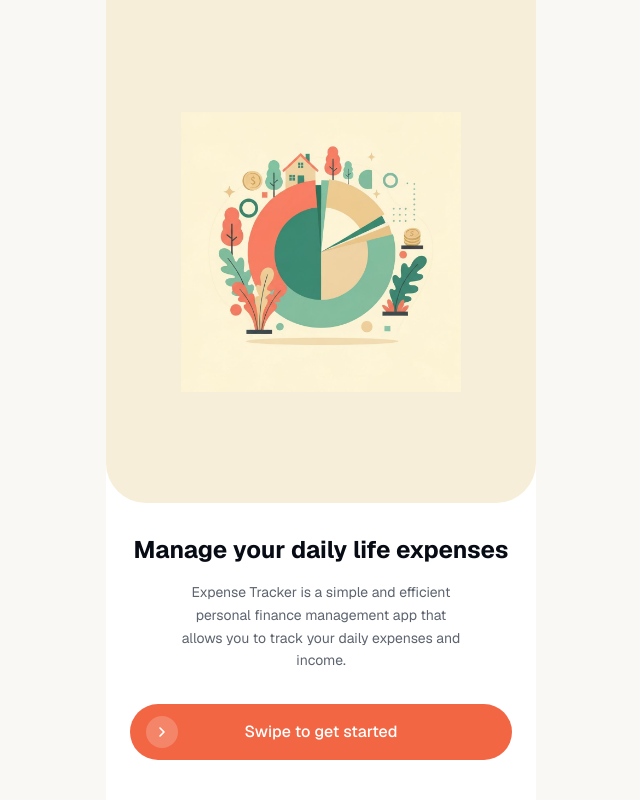
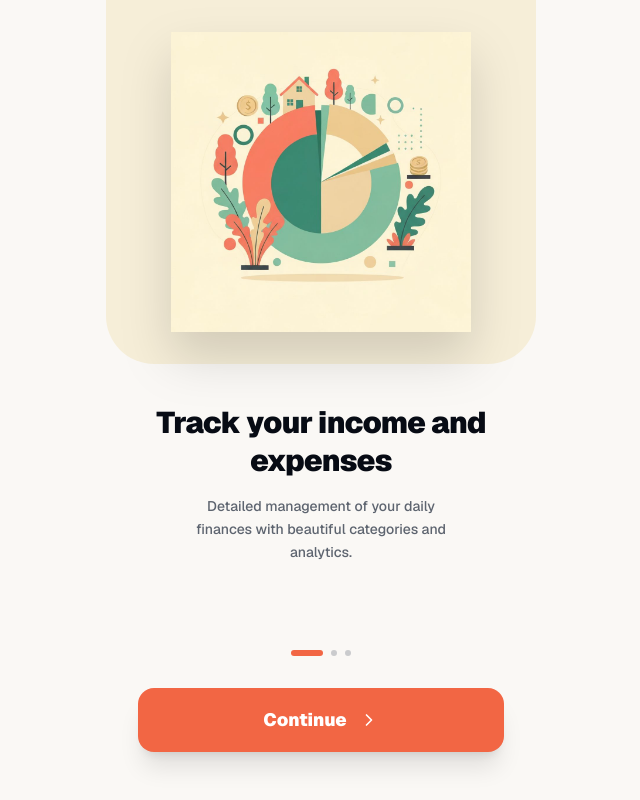
Before and after one commit to Fairoz007/expense-tracker, a Next.js app: page / in a window 1280 px wide. Shown: the whole page, without its empty margins (319-959 px from the left). Built offline with nearby package versions, Linux system fonts and the light colour scheme; no server answers.

Commit message:
feat: replace single-screen onboarding with a multi-step carousel and update navigation logic

```diff
--- a/app/page.tsx
+++ b/app/page.tsx
@@ -25,20 +25,19 @@ export default function HomePage() {
   const [selectedTransaction, setSelectedTransaction] = useState<any>(null);
   const [isEditing, setIsEditing] = useState(false);
 
-  // Check if user has completed onboarding and handle screen shortcuts
+  // Check if user has completed onboarding for this session
   useEffect(() => {
     if (typeof window !== "undefined") {
-      const onboarded = localStorage.getItem("expense-tracker-onboarded");
       const urlParams = new URLSearchParams(window.location.search);
       const screenParam = urlParams.get("screen") as Screen;
 
-      if (onboarded === "true") {
-        setHasOnboarded(true);
-        if (isSignedIn) {
-           setCurrentScreen(screenParam || "home");
-        } else {
-           setCurrentScreen("signin");
-        }
+      if (isSignedIn) {
+         // If already signed in, we can skip onboarding if they've done it this session
+         // or if they used a direct link
+         if (screenParam) {
+           setCurrentScreen(screenParam);
+           setHasOnboarded(true);
+         }
       }
     }
   }, [isSignedIn]);
@@ -77,9 +76,8 @@ export default function HomePage() {
   }, [isSignedIn, hasOnboarded, currentScreen]);
 
   const handleOnboardingComplete = () => {
-    localStorage.setItem("expense-tracker-onboarded", "true");
     setHasOnboarded(true);
-    setCurrentScreen("signin");
+    setCurrentScreen(isSignedIn ? "home" : "signin");
   };
 
   const handleNavigation = (screen: string, data?: any) => {
--- a/components/screens/onboarding-screen.tsx
+++ b/components/screens/onboarding-screen.tsx
@@ -1,62 +1,131 @@
 "use client";
 
-import { useState } from "react";
+import { useState, useCallback, useEffect } from "react";
+import useEmblaCarousel from "embla-carousel-react";
 import { ChevronRight } from "lucide-react";
 import Image from "next/image";
+import { cn } from "@/lib/utils";
 
 interface OnboardingScreenProps {
   onComplete: () => void;
 }
 
+const slides = [
+  {
+    title: "Track your income and expenses",
+    description: "Detailed management of your daily finances with beautiful categories and analytics.",
+    image: "/images/expense-hero.jpg",
+    color: "bg-[var(--cream)]",
+  },
+  {
+    title: "Understand your spending",
+    description: "Get smart insights into where your money goes and how to save more effectively.",
+    image: "/images/wallet-hero.jpg",
+    color: "bg-blue-50",
+  },
+  {
+    title: "Secure and private",
+    description: "Your financial data is yours alone, secured with enterprise-grade encryption.",
+    image: "/images/onboarding-security.png",
+    color: "bg-purple-50",
+  }
+];
+
 export function OnboardingScreen({ onComplete }: OnboardingScreenProps) {
-  const [isAnimating, setIsAnimating] = useState(false);
+  const [emblaRef, emblaApi] = useEmblaCarousel();
+  const [selectedIndex, setSelectedIndex] = useState(0);
+  const [isLastSlide, setIsLastSlide] = useState(false);
 
-  const handleSwipe = () => {
-    setIsAnimating(true);
-    setTimeout(() => {
+  const onSelect = useCallback(() => {
+    if (!emblaApi) return;
+    const index = emblaApi.selectedScrollSnap();
+    setSelectedIndex(index);
+    setIsLastSlide(index === slides.length - 1);
+  }, [emblaApi]);
+
+  useEffect(() => {
+    if (!emblaApi) return;
+    onSelect();
+    emblaApi.on("select", onSelect);
+    emblaApi.on("reInit", onSelect);
+  }, [emblaApi, onSelect]);
+
+  const handleNext = () => {
+    if (emblaApi) {
+      if (isLastSlide) {
         onComplete();
-    }, 300);
+      } else {
+        emblaApi.scrollNext();
+      }
+    }
   };
 
   return (
-    <div className="mobile-container flex flex-col bg-card min-h-dvh">
-      {/* Hero Section with Image */}
-      <div className="flex-1 bg-[var(--cream)] rounded-b-[2.5rem] flex items-center justify-center p-8 relative overflow-hidden">
-        <div className="relative w-full max-w-[280px] aspect-square">
+    <div className="mobile-container flex flex-col bg-background min-h-dvh overflow-hidden">
+      <div className="flex-1 min-h-0 relative flex flex-col">
+        {/* Embla Viewport */}
+        <div className="overflow-hidden flex-1" ref={emblaRef}>
+          <div className="flex h-full">
+            {slides.map((slide, index) => (
+              <div key={index} className="flex-[0_0_100%] min-w-0 flex flex-col">
+                <div className={cn("flex-1 flex items-center justify-center p-8 relative rounded-b-[3rem]", slide.color)}>
+                  <div className="relative w-full max-w-[300px] aspect-square drop-shadow-2xl">
                     <Image
-            src="/images/expense-hero.jpg"
-            alt="Expense tracking illustration"
+                      src={slide.image}
+                      alt={slide.title}
                       fill
                       className="object-contain"
                       priority
+                      onError={(e) => {
+                         // Fallback handle for missing images
+                         (e.target as any).src = "https://placehold.co/600x600/png?text=Expense+Tracker";
+                      }}
                     />
                   </div>
                 </div>
 
-      {/* Content Section */}
-      <div className="px-6 py-8 flex flex-col items-center text-center gap-4">
-        <h1 className="text-2xl font-bold text-foreground leading-tight text-balance">
-          Manage your daily life expenses
+                <div className="px-8 pt-10 pb-6 text-center">
+                  <h1 className="text-3xl font-black text-foreground leading-tight mb-4 tracking-tight">
+                    {slide.title}
                   </h1>
-        <p className="text-muted-foreground text-sm leading-relaxed max-w-[280px]">
-          Expense Tracker is a simple and efficient personal finance management
-          app that allows you to track your daily expenses and income.
+                  <p className="text-muted-foreground text-sm leading-relaxed max-w-[280px] mx-auto font-medium">
+                    {slide.description}
                   </p>
                 </div>
+              </div>
+            ))}
+          </div>
+        </div>
 
-      {/* Swipe Button */}
-      <div className="px-6 pb-10">
+        {/* Footer Area */}
+        <div className="px-8 pb-12 flex flex-col items-center gap-8">
+          {/* Dots Indicator */}
+          <div className="flex gap-2">
+            {slides.map((_, index) => (
+              <div
+                key={index}
+                className={cn(
+                  "h-1.5 rounded-full transition-all duration-300",
+                  selectedIndex === index ? "w-8 bg-[var(--coral)]" : "w-1.5 bg-muted-foreground/30"
+                )}
+              />
+            ))}
+          </div>
+
+          {/* Action Button */}
           <button
-          onClick={handleSwipe}
-          disabled={isAnimating}
-          className="w-full bg-[var(--coral)] hover:opacity-90 text-white rounded-full py-4 px-6 flex items-center justify-center gap-2 transition-all duration-300 relative overflow-hidden group"
+            onClick={handleNext}
+            className={cn(
+                "w-full h-16 rounded-2xl flex items-center justify-center gap-3 font-black text-lg transition-all active:scale-[0.98] shadow-xl",
+                isLastSlide
+                  ? "bg-[var(--navy)] text-white shadow-[var(--navy)]/20"
+                  : "bg-[var(--coral)] text-white shadow-[var(--coral)]/20"
+            )}
           >
-          <span className="absolute left-4 bg-white/20 rounded-full p-2 transition-transform group-hover:translate-x-2">
-            <ChevronRight className="w-4 h-4" />
-            <ChevronRight className="w-4 h-4 absolute top-2 left-2 opacity-50" />
-          </span>
-          <span className="font-medium">Swipe to get started</span>
+            {isLastSlide ? "Get Started" : "Continue"}
+            <ChevronRight className="w-5 h-5" />
           </button>
+        </div>
       </div>
     </div>
   );
--- a/components/screens/transaction-detail-screen.tsx
+++ b/components/screens/transaction-detail-screen.tsx
@@ -66,7 +66,7 @@ export function TransactionDetailScreen({ transaction, onBack, onEdit, onDeleteS
   };
 
   return (
-    <div className="flex flex-col h-full bg-background overflow-hidden">
+    <div className="flex flex-col h-full bg-background overflow-hidden animate-in slide-in-from-right duration-300">
       {/* Header */}
       <div className="flex items-center justify-between px-5 py-6 bg-[var(--cream)]">
         <button onClick={onBack} className="p-2 -ml-2 text-foreground">
```
Also changed, not shown: public/images/onboarding-security.png (added). Lines whose indentation alone changed are shown as unchanged.
